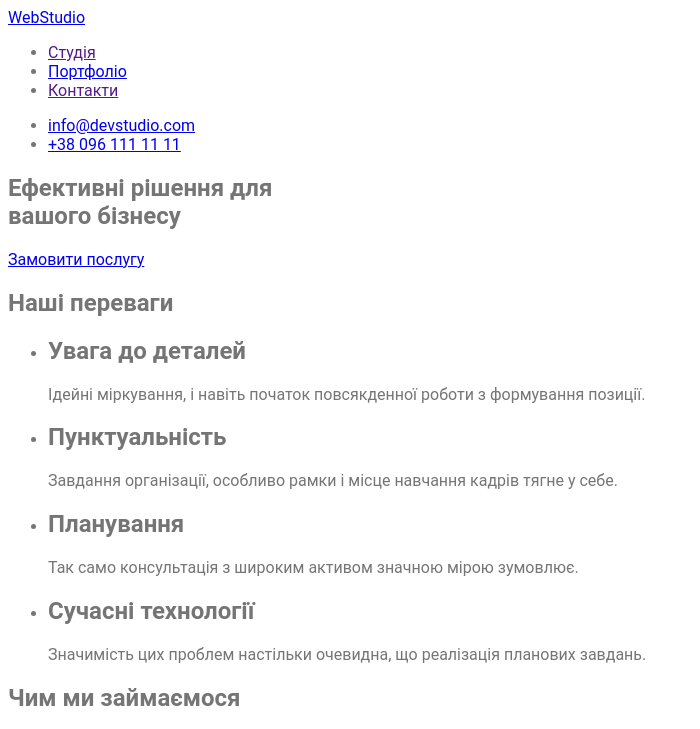
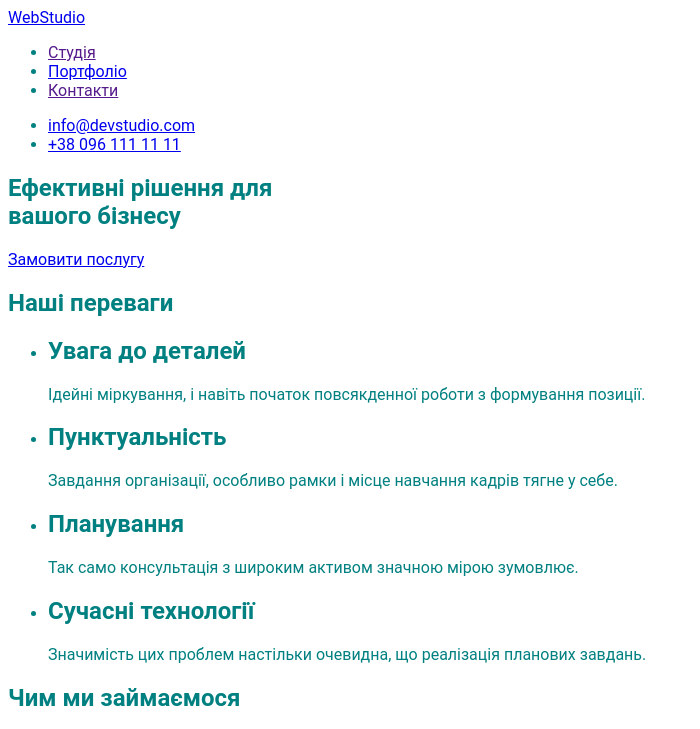
Before and after one commit to 001elijah/goit-markup-hw-02, a plain HTML site: page index.html in a window 1280 px wide. Shown: the top 729 px of the page, without its empty margins (0-700 px from the left). Drawn offline with Linux system fonts and the light colour scheme.

Commit message:
update css

```diff
--- a/css/styles.css
+++ b/css/styles.css
@@ -11,5 +11,5 @@
 .page {
     font-family: 'Roboto', sans-serif;
     background-color: #FFFFFF;
-    color: #757575;
+    color: teal;
 }
```
